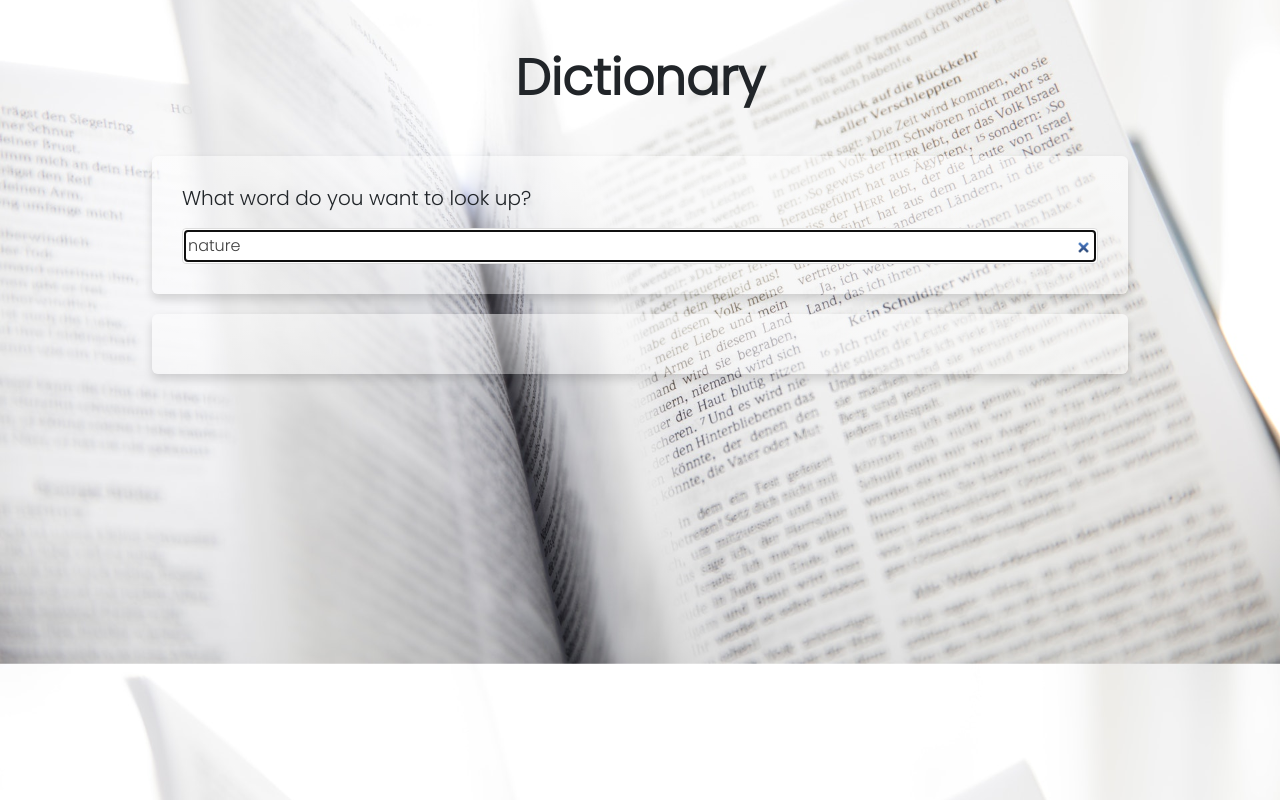
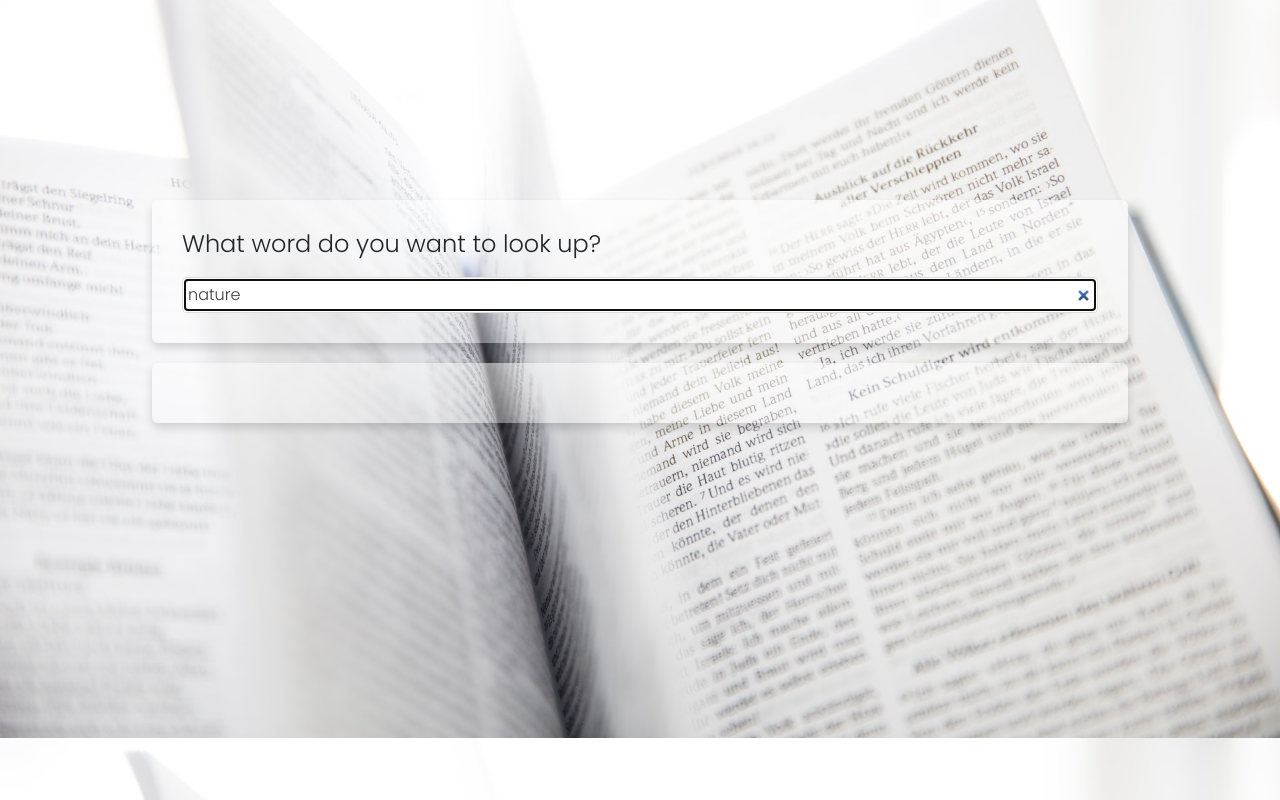
Before and after one commit to karynhuynh/dictionary-react, a React (Create React App) app: page / in a window 1280 px wide. Built offline with nearby package versions, Linux system fonts and the light colour scheme; no server answers; the HTML template or start-up script is replaced by a standard one.

Commit message:
Updated css

```diff
--- a/src/App.css
+++ b/src/App.css
@@ -18,7 +18,6 @@ body {
   margin-bottom: 100px;
 }
 
-.App h1 {
-  font-size: 50px;
-  font-weight: bold;
+.App .container {
+  margin: 200px 0;
 }
--- a/src/App.js
+++ b/src/App.js
@@ -5,7 +5,6 @@ function App() {
   return (
     <div className="App">
       <div className="container">
-        <h1 className="App-header text-center my-5">Dictionary</h1>
         <main>
           <Dictionary defaultKeyword="nature" />
         </main>
--- a/src/Dictionary.js
+++ b/src/Dictionary.js
@@ -53,7 +53,7 @@ export default function Dictionary(props) {
     return (
       <div className="Dictionary">
         <form onSubmit={wordSubmit}>
-          <h5>What word do you want to look up?</h5>
+          <h4>What word do you want to look up?</h4>
           <input
             type="search"
             autoFocus={true}
```
